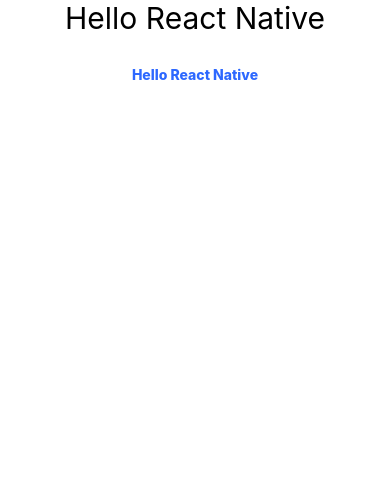
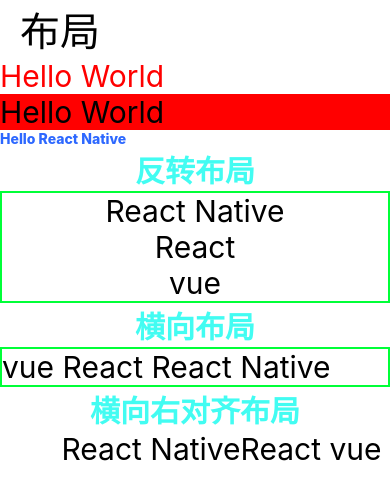
Before and after one commit to LiggMax/ReactNative-test, a React Native app: screen / in a window 390 px wide. Shown: the top 500 px of the page. Built offline with nearby package versions, Linux system fonts and the light colour scheme.

Commit message:
容器布局

```diff
--- a/app.json
+++ b/app.json
@@ -1,4 +1,4 @@
 {
-  "name": "AwesomeProject",
+  "name": "ReactNative",
   "displayName": "AwesomeProject"
 }
--- a/ui/index.tsx
+++ b/ui/index.tsx
@@ -4,12 +4,36 @@
 export default class index extends Component<{}, {}> {
   render() {
     return (
-      <View style={{flex: 0, justifyContent: 'center', alignItems: 'center'}}>
-        <Text style={{fontSize: 30, color: 'red'}}>Hello World</Text>
-        <Text style={{fontSize: 30, backgroundColor: 'red'}}>Hello World</Text>
+      <View>
+        <View>
+          <Text style={{fontSize: 40, marginHorizontal: 20}}>布局</Text>
+          <Text style={{fontSize: 30, color: 'red'}}>Hello World</Text>
+          <Text style={{fontSize: 30, backgroundColor: 'red'}}>
+            Hello World
+          </Text>
+          <Text style={[styles.instructions]}>Hello React Native</Text>
+        </View>
 
-        <Text style={[styles.welcome]}>Hello React Native</Text>
-        <Text style={[styles.instructions]}>Hello React Native</Text>
+        <Text style={[styles.title]}>反转布局</Text>
+        <View style={[styles.flexColumnReverse]}>
+          <Text style={[styles.test]}>vue</Text>
+          <Text style={[styles.test]}>React</Text>
+          <Text style={[styles.test]}>React Native</Text>
+        </View>
+
+        <Text style={[styles.title]}>横向布局</Text>
+        <View style={[styles.flexRow]}>
+          <Text style={[styles.test]}>vue </Text>
+          <Text style={[styles.test]}>React </Text>
+          <Text style={[styles.test]}>React Native</Text>
+        </View>
+
+        <Text style={[styles.title]}>横向右对齐布局</Text>
+        <View style={[styles.flexRowReverse]}>
+          <Text style={[styles.test]}>vue </Text>
+          <Text style={[styles.test]}>React </Text>
+          <Text style={[styles.test]}>React Native</Text>
+        </View>
       </View>
     );
   }
@@ -24,4 +48,28 @@
     color: '#2d68ff',
     fontWeight: 800,
   },
+  title: {
+    fontSize: 30,
+    textAlign: 'center',
+    color: '#42fcf2',
+    fontWeight: 'bold',
+  },
+  test: {
+    textAlign: 'center',
+    fontSize: 30,
+  },
+  flexColumnReverse: {
+    borderWidth: 2,
+    borderColor: '#00ff38',
+    flexDirection: 'column-reverse',
+  },
+  flexRow: {
+    flexDirection: 'row',
+    borderWidth: 2,
+    borderColor: '#00ff38',
+  },
+  flexRowReverse: {
+    flexDirection: 'row-reverse',
+    borderColor: '#00ff38',
+  },
 });
```
Also changed, not shown: 1 other file (tests, documents, lock files or other folders).
